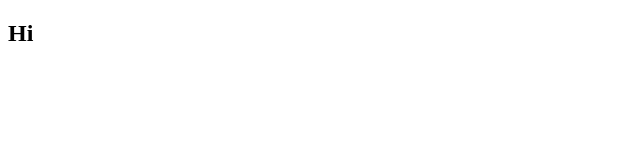
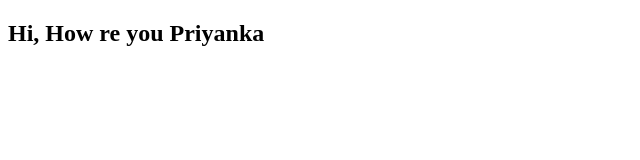
Before and after one commit to TarunGandhi1224/athena, a plain HTML site: page index.html in a window 1280 px wide. Shown: the whole page, without its empty margins (0-640 px from the left). Drawn offline with Linux system fonts and the light colour scheme.

Commit message:
index file updated

```diff
--- a/index.html
+++ b/index.html
@@ -8,7 +8,7 @@
     </head>
 <body>
 <h2>
-Hi
+Hi, How re you Priyanka
 </h2>
 </body>
 
```
